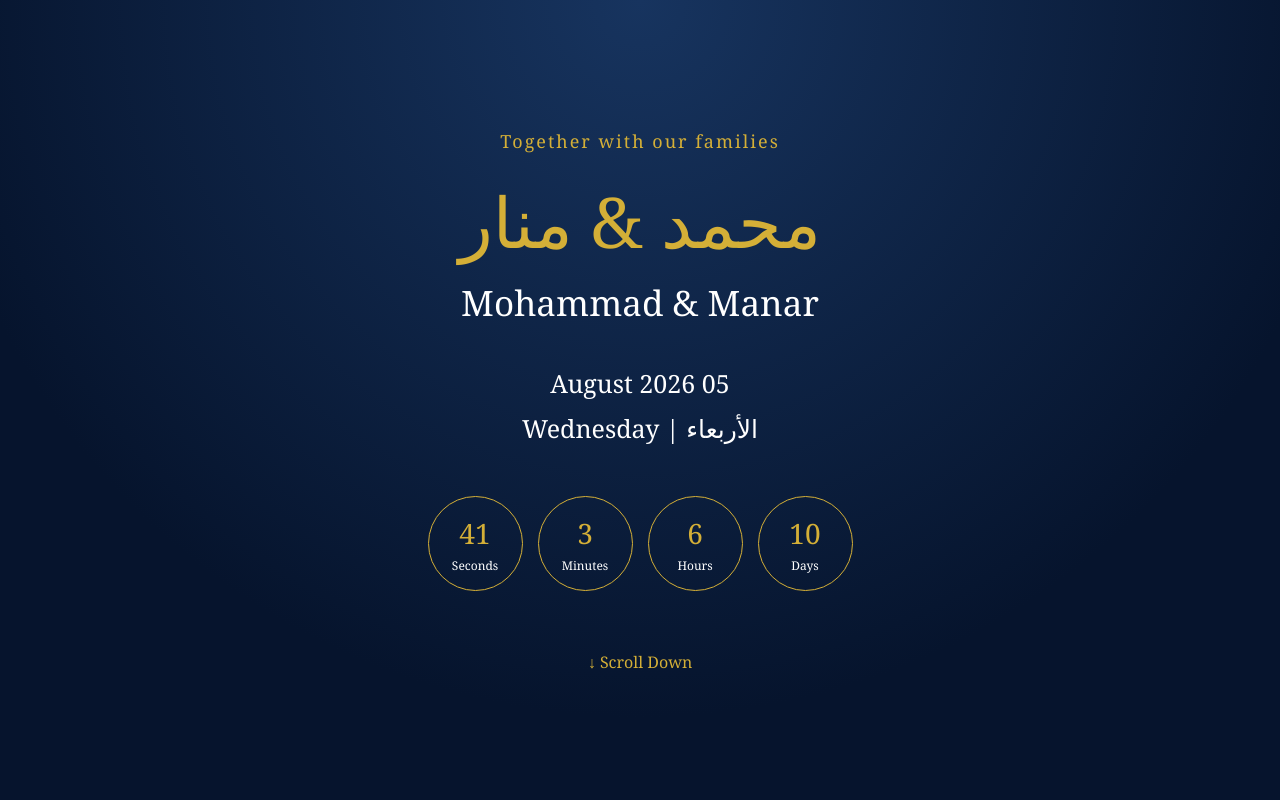
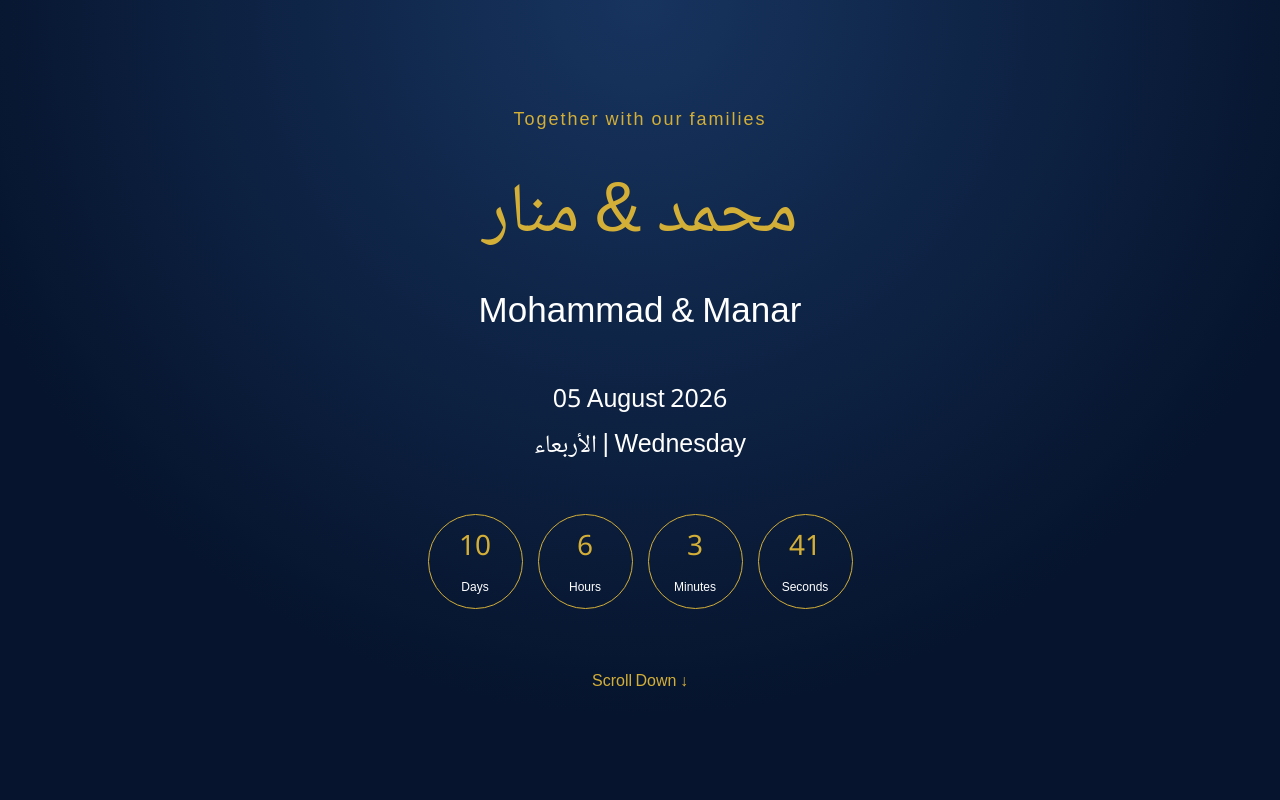
Before and after one commit to Kira1717171717/wedding-invitation, a Next.js app: page / in a window 1280 px wide. Shown: the top 800 px of the page. Built offline with nearby package versions, Linux system fonts and the light colour scheme.

Commit message:
Update layout.js

```diff
--- a/app/layout.js
+++ b/app/layout.js
@@ -1,14 +1,39 @@
+import { Cinzel, Noto_Naskh_Arabic } from "next/font/google";
 import "./globals.css";
+
+
+const cinzel = Cinzel({
+  subsets: ["latin"],
+  weight: ["400", "500", "600", "700"],
+});
+
+
+const arabicFont = Noto_Naskh_Arabic({
+  subsets: ["arabic"],
+  weight: ["400", "500", "700"],
+});
+
 
 export const metadata = {
   title: "Mohammad & Manar Wedding",
   description: "Wedding Invitation",
 };
 
+
 export default function RootLayout({ children }) {
+
   return (
-    <html lang="ar" dir="rtl">
-      <body>{children}</body>
+
+    <html lang="ar">
+
+      <body className={`${cinzel.className} ${arabicFont.className}`}>
+
+        {children}
+
+      </body>
+
     </html>
+
   );
+
 }
```
